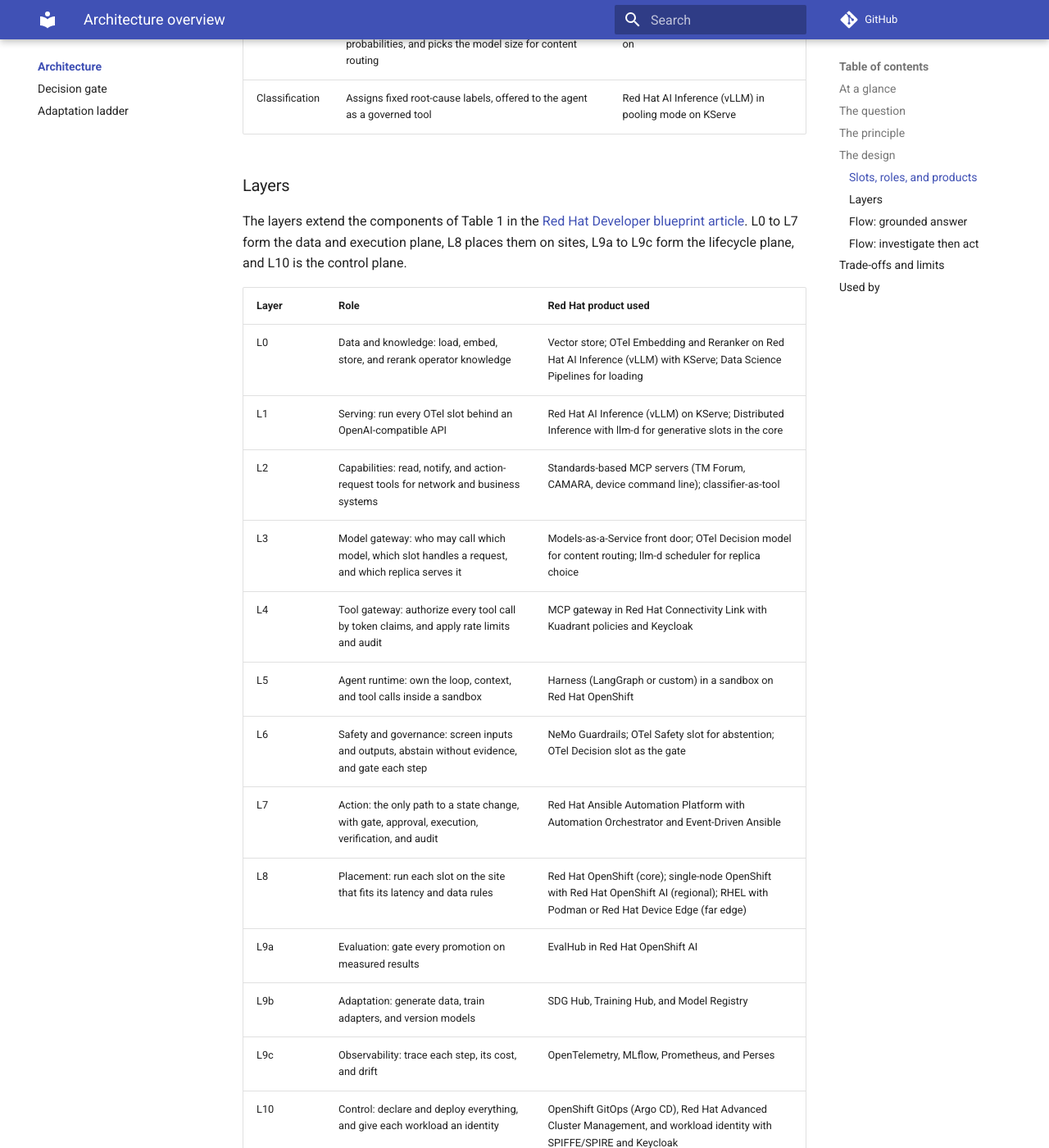
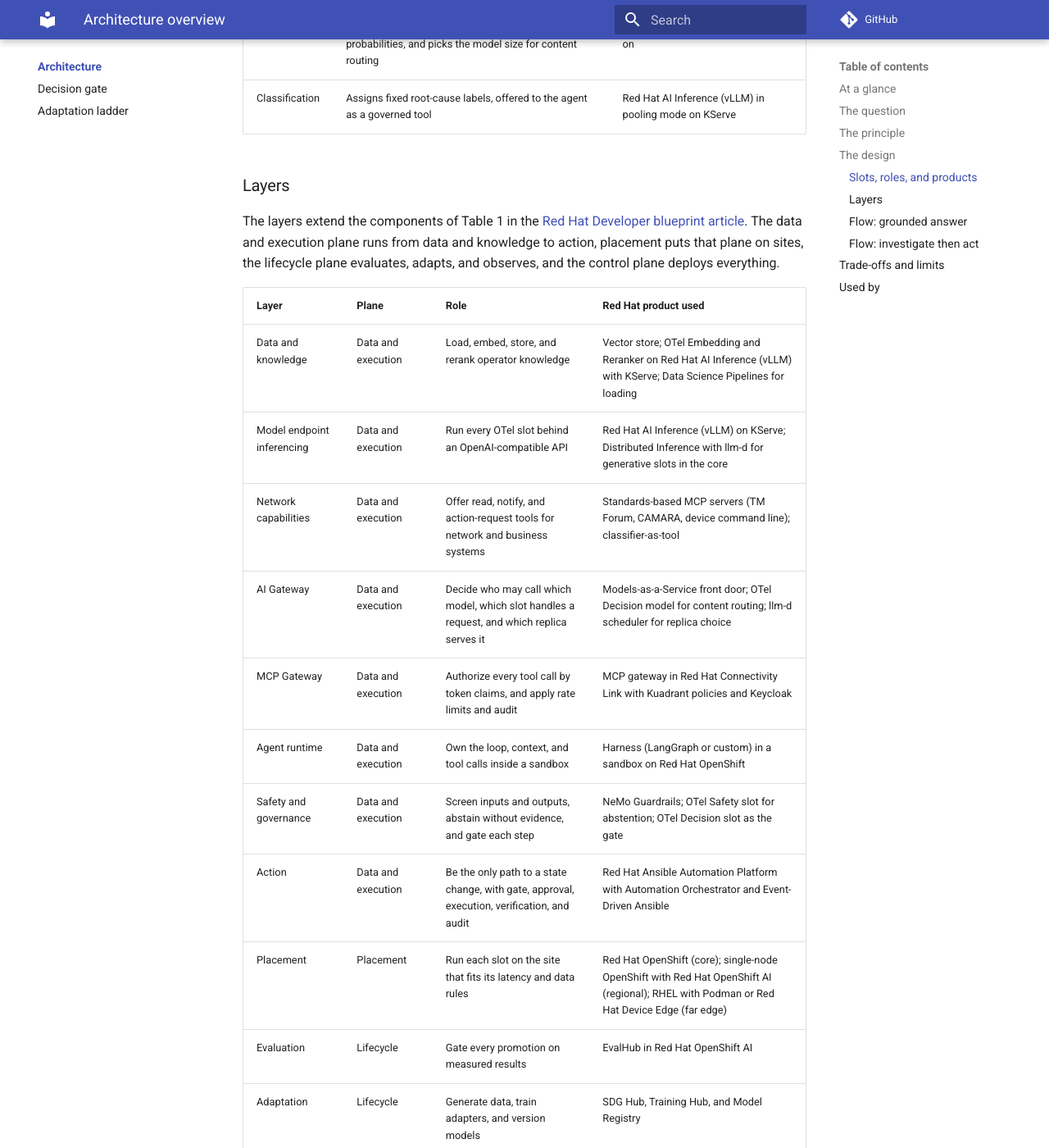
Before and after one commit to ravisharma5/otel-telco-blueprints, an MkDocs documentation site: the page built from architecture/index.md, in a window 1280 px wide and 1400 px high, scrolled down 1546 px. Shown: the whole window at 82% size. Built offline with MkDocs 1.6.1 and Material for MkDocs 9.7.7, drawn with Linux system fonts in a browser that asks for light colours; comment, search, counter and statistics services are not loaded; some of the changed text lies outside the part shown.

Commit message:
docs(architecture): name layers and capabilities instead of codes and products
- Overview layer table keyed by layer and plane name, still mapping each
  role to the Red Hat product used
- Mermaid flows name capabilities (AI Gateway, MCP Gateway, guardrails,
  agent runtime, synthetic data generation, fine-tuning)
- Platform blueprint layers field takes layer names; template updated
- Vale accepts 'inferencing'

````diff
--- a/architecture/index.md
+++ b/architecture/index.md
@@ -45,23 +45,23 @@ The design names model slots, not checkpoints, because OTel checkpoints keep cha
 
 ### Layers
 
-The layers extend the components of Table 1 in the [Red Hat Developer blueprint article](https://developers.redhat.com/articles/2026/07/20/architect-open-blueprint-cloud-native-ai-agents). L0 to L7 form the data and execution plane, L8 places them on sites, L9a to L9c form the lifecycle plane, and L10 is the control plane.
+The layers extend the components of Table 1 in the [Red Hat Developer blueprint article](https://developers.redhat.com/articles/2026/07/20/architect-open-blueprint-cloud-native-ai-agents). The data and execution plane runs from data and knowledge to action, placement puts that plane on sites, the lifecycle plane evaluates, adapts, and observes, and the control plane deploys everything.
 
-| Layer | Role | Red Hat product used |
-|---|---|---|
-| L0 | Data and knowledge: load, embed, store, and rerank operator knowledge | Vector store; OTel Embedding and Reranker on Red Hat AI Inference (vLLM) with KServe; Data Science Pipelines for loading |
-| L1 | Serving: run every OTel slot behind an OpenAI-compatible API | Red Hat AI Inference (vLLM) on KServe; Distributed Inference with llm-d for generative slots in the core |
-| L2 | Capabilities: read, notify, and action-request tools for network and business systems | Standards-based MCP servers (TM Forum, CAMARA, device command line); classifier-as-tool |
-| L3 | Model gateway: who may call which model, which slot handles a request, and which replica serves it | Models-as-a-Service front door; OTel Decision model for content routing; llm-d scheduler for replica choice |
-| L4 | Tool gateway: authorize every tool call by token claims, and apply rate limits and audit | MCP gateway in Red Hat Connectivity Link with Kuadrant policies and Keycloak |
-| L5 | Agent runtime: own the loop, context, and tool calls inside a sandbox | Harness (LangGraph or custom) in a sandbox on Red Hat OpenShift |
-| L6 | Safety and governance: screen inputs and outputs, abstain without evidence, and gate each step | NeMo Guardrails; OTel Safety slot for abstention; OTel Decision slot as the gate |
-| L7 | Action: the only path to a state change, with gate, approval, execution, verification, and audit | Red Hat Ansible Automation Platform with Automation Orchestrator and Event-Driven Ansible |
-| L8 | Placement: run each slot on the site that fits its latency and data rules | Red Hat OpenShift (core); single-node OpenShift with Red Hat OpenShift AI (regional); RHEL with Podman or Red Hat Device Edge (far edge) |
-| L9a | Evaluation: gate every promotion on measured results | EvalHub in Red Hat OpenShift AI |
-| L9b | Adaptation: generate data, train adapters, and version models | SDG Hub, Training Hub, and Model Registry |
-| L9c | Observability: trace each step, its cost, and drift | OpenTelemetry, MLflow, Prometheus, and Perses |
-| L10 | Control: declare and deploy everything, and give each workload an identity | OpenShift GitOps (Argo CD), Red Hat Advanced Cluster Management, and workload identity with SPIFFE/SPIRE and Keycloak |
+| Layer | Plane | Role | Red Hat product used |
+|---|---|---|---|
+| Data and knowledge | Data and execution | Load, embed, store, and rerank operator knowledge | Vector store; OTel Embedding and Reranker on Red Hat AI Inference (vLLM) with KServe; Data Science Pipelines for loading |
+| Model endpoint inferencing | Data and execution | Run every OTel slot behind an OpenAI-compatible API | Red Hat AI Inference (vLLM) on KServe; Distributed Inference with llm-d for generative slots in the core |
+| Network capabilities | Data and execution | Offer read, notify, and action-request tools for network and business systems | Standards-based MCP servers (TM Forum, CAMARA, device command line); classifier-as-tool |
+| AI Gateway | Data and execution | Decide who may call which model, which slot handles a request, and which replica serves it | Models-as-a-Service front door; OTel Decision model for content routing; llm-d scheduler for replica choice |
+| MCP Gateway | Data and execution | Authorize every tool call by token claims, and apply rate limits and audit | MCP gateway in Red Hat Connectivity Link with Kuadrant policies and Keycloak |
+| Agent runtime | Data and execution | Own the loop, context, and tool calls inside a sandbox | Harness (LangGraph or custom) in a sandbox on Red Hat OpenShift |
+| Safety and governance | Data and execution | Screen inputs and outputs, abstain without evidence, and gate each step | NeMo Guardrails; OTel Safety slot for abstention; OTel Decision slot as the gate |
+| Action | Data and execution | Be the only path to a state change, with gate, approval, execution, verification, and audit | Red Hat Ansible Automation Platform with Automation Orchestrator and Event-Driven Ansible |
+| Placement | Placement | Run each slot on the site that fits its latency and data rules | Red Hat OpenShift (core); single-node OpenShift with Red Hat OpenShift AI (regional); RHEL with Podman or Red Hat Device Edge (far edge) |
+| Evaluation | Lifecycle | Gate every promotion on measured results | EvalHub in Red Hat OpenShift AI |
+| Adaptation | Lifecycle | Generate data, train adapters, and version models | SDG Hub, Training Hub, and Model Registry |
+| Observability | Lifecycle | Trace each step, its cost, and drift | OpenTelemetry, MLflow, Prometheus, and Perses |
+| Control | Control | Declare and deploy everything, and give each workload an identity | OpenShift GitOps (Argo CD), Red Hat Advanced Cluster Management, and workload identity with SPIFFE/SPIRE and Keycloak |
 
 Any component can be replaced. The Red Hat products named here show one way to build this design.
 
@@ -71,16 +71,16 @@ Placement uses three tiers: the far edge runs one small model per site, the regi
 
 ```mermaid
 flowchart TD
-  Q["Operator question"] --> GW["Model gateway: identity and quota"]
-  GW --> IG["Input guardrail"]
-  IG --> H["Agent harness rewrites the query"]
+  Q["Operator question"] --> GW["AI Gateway: identity and quota"]
+  GW --> IG["Input guardrails"]
+  IG --> H["Agent runtime rewrites the query"]
   H --> E["Embedding slot retrieves candidates"]
   E --> R["Reranker slot picks the best passages"]
   R --> S{"Safety slot: does the evidence support an answer?"}
   S -- "no" --> AB["Abstain and cite what was searched"]
   S -- "yes" --> D["Decision slot picks the LLM size"]
   D --> L["LLM slot answers with citations"]
-  L --> OG["Output guardrail"]
+  L --> OG["Output guardrails"]
   OG --> A["Answer to the operator"]
 ```
 
@@ -90,11 +90,11 @@ This flow is read-only and needs no tool calling. Each step writes to the trace:
 
 ```mermaid
 flowchart TD
-  T["Trigger: alarm or operator request"] --> AG["Agent harness with the LLM slot"]
-  AG -- "read and notify tools" --> TG["Tool gateway"]
+  T["Trigger: alarm or operator request"] --> AG["Agent runtime with the LLM slot"]
+  AG -- "read and notify tools" --> TG["MCP Gateway"]
   AG -- "one action-request tool" --> TG
   TG -- "reads and notifications" --> SYS["Network and business systems"]
-  TG -- "action request" --> AO["Automation Orchestrator"]
+  TG -- "action request" --> AO["Action orchestration"]
   AO --> DG{"Decision slot labels the request"}
   DG -- "ACT and policy allows" --> EX["Run the approved job"]
   DG -- "REVIEW" --> HU["Human approver"]
@@ -107,7 +107,7 @@ flowchart TD
   BL --> AU
 ```
 
-The agent reads and notifies through the tool gateway, and asks for a change through one action-request tool. The orchestrator runs the gate itself, so a prompt-injected agent cannot skip it, and only the automation platform holds write credentials. The decision gate page gives the label policy.
+The agent reads and notifies through the MCP Gateway, and asks for a change through one action-request tool. The orchestrator runs the gate itself, so a prompt-injected agent cannot skip it, and only the automation platform holds write credentials. The decision gate page gives the label policy.
 
 ## Trade-offs and limits
 
````
Also changed, not shown: architecture/adaptation-ladder.md (+5 -5 lines), templates/platform-blueprint.md (+1 -1 lines), 3 other files.
